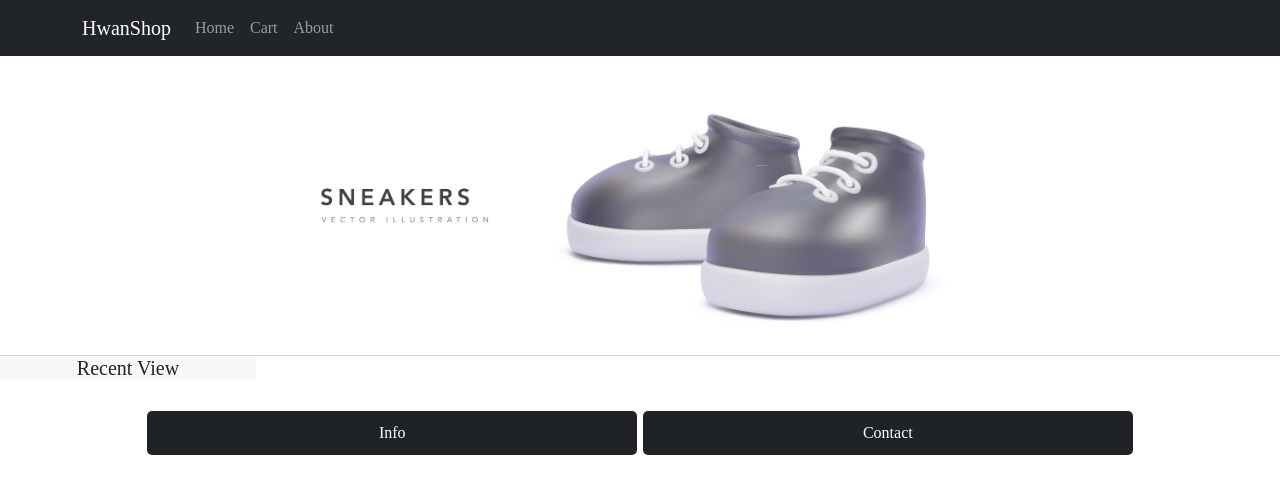
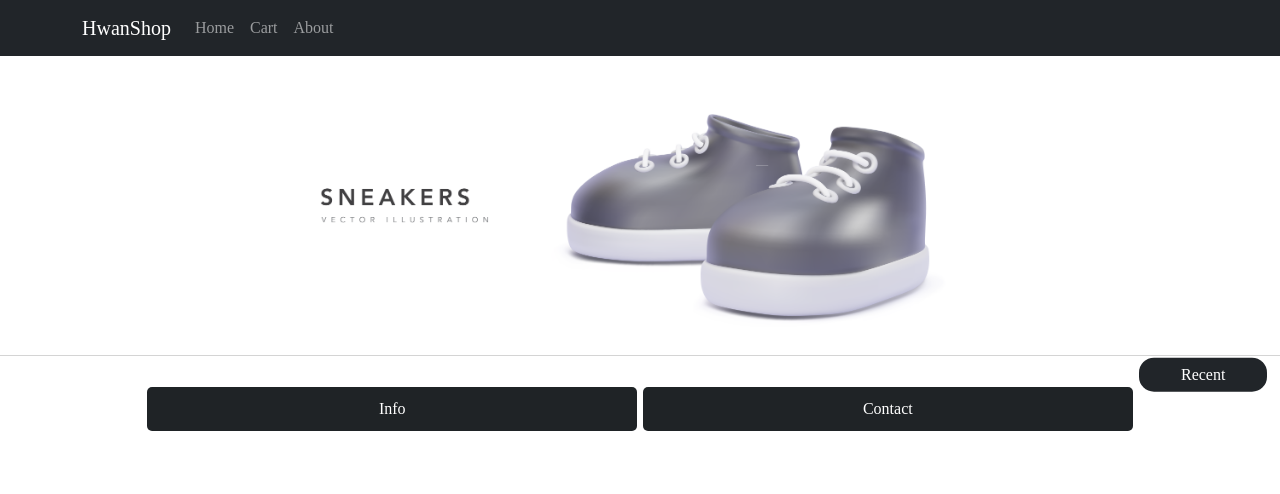
Before and after one commit to ssh-24/hwanshop, a React (Create React App) app: page /about in a window 1280 px wide. Shown: the top 494 px of the page. Built offline with nearby package versions, Linux system fonts and the light colour scheme; a web font is replaced by a local one.

Commit message:
230403 18:35 최근본 상품 구현 임시완료

```diff
--- a/src/App.css
+++ b/src/App.css
@@ -97,11 +97,18 @@
 }
 
 .recent-view-sidebar {
+  position: fixed;
   display: block;
   justify-content: center;
   align-items: center;
-  width: 20%;
-  background-color: rgb(247, 247, 247);
+  border-radius: 15px;
+  padding: 5px;
+  right: 1%;
+  width: 10%;
+  transform: translate(0,5%);
+  background: #212529;
+  color: #FFFFFF;
+  z-index: 2;
 }
 
 .App {
--- a/src/App.js
+++ b/src/App.js
@@ -12,7 +12,8 @@ import Contact from './pages/Contact';
 import Cart from './pages/Cart';
 import { Routes, Route, useNavigate } from 'react-router-dom';
 import axios from 'axios';
-import { useSelector } from "react-redux"
+import { useSelector, useDispatch } from "react-redux"
+import { setIsHome } from './store/ishomeSlice';
 
 function App() {
 
@@ -20,9 +21,12 @@ function App() {
   const [loading, setLoading] = useState(false);
   const [noMoreData, setNoMoreData] = useState(false);
   const [count, setCount] = useState(1);
+  const isHome = useSelector((state) => state.isHome) // 홈 화면인지 여부
   const watched = useSelector((state) => state.watched) // 최근본상품 state (redux store)
 
-  let navigate = useNavigate(); // 페이지 이동 함수
+  let navigate = useNavigate() // 페이지 이동 함수
+
+  let dispatch = useDispatch()
 
   useEffect(()=>{
     if (localStorage.getItem('watched') == null) {
@@ -48,9 +52,9 @@ function App() {
         <Container>
           <Navbar.Brand href="/">HwanShop</Navbar.Brand>
           <Nav className="me-auto">
-            <Nav.Link onClick={()=> navigate("/")}>Home</Nav.Link>
-            <Nav.Link onClick={()=> navigate("/cart")}>Cart</Nav.Link>
-            <Nav.Link onClick={()=> navigate("/about/info")}>About</Nav.Link>
+            <Nav.Link onClick={()=> {dispatch(setIsHome(true)); navigate("/")}}>Home</Nav.Link>
+            <Nav.Link onClick={()=> {dispatch(setIsHome(false)); navigate("/cart")}}>Cart</Nav.Link>
+            <Nav.Link onClick={()=> {dispatch(setIsHome(false)); navigate("/about/info")}}>About</Nav.Link>
           </Nav>
         </Container>
       </Navbar>
@@ -59,8 +63,10 @@ function App() {
       <div className="main-bg" style={{backgroundImage : 'url('+process.env.PUBLIC_URL + "/banner.png"+')'}}></div>
 
       {/* 최근 본 상품 */}
+      {
+        isHome ?
         <div className='recent-view-sidebar'>
-        <h5>Recent View</h5>
+          <div>Recent</div>
           {
             // 최근 본 상품이 있을 때만
             localStorage.getItem('watched') != null ?
@@ -71,12 +77,16 @@ function App() {
                   onClick={()=>{
                     // 상세 페이지로 이동
                     navigate('/detail/'+a)
+                    dispatch(setIsHome(false))
                   }}/>
               </div>)
             })
             : null
           }
         </div>
+        : null
+      }
+
 
       <Routes>
             <Route path="/" element={
--- a/src/Product.js
+++ b/src/Product.js
@@ -1,10 +1,13 @@
 /*eslint-disable*/
 import { useNavigate } from 'react-router-dom';
-import { useDispatch } from "react-redux"
+import { useDispatch, useSelector } from "react-redux"
 import { setWatched } from './store/watchedSlice';
+import { setIsHome } from './store/ishomeSlice';
 
 // 상품 컴포넌트
 const Product = (props) => {
+    const isHome = useSelector((state) => state.isHome) // 홈 화면인지 여부
+
     // 페이지 이동 함수
     let navigate = useNavigate()
 
@@ -22,6 +25,7 @@ const Product = (props) => {
                         dispatch(setWatched()) // state 최신화
                         // 상세 페이지로 이동
                         navigate('/detail/'+seq)
+                        dispatch(setIsHome(false))
                 }}/>
                 <h5 id="prd-title"
                     onClick={()=>{
@@ -29,6 +33,7 @@ const Product = (props) => {
                         dispatch(setWatched()) // state 최신화
                         // 상세 페이지로 이동
                         navigate('/detail/'+seq)
+                        dispatch(setIsHome(false))
                 }}>{props.data.title}</h5>
                 <p id="prd-price">{formatPrice}</p>
             </div>
--- a/src/store.js
+++ b/src/store.js
@@ -3,6 +3,7 @@ import stock from './store/stockSlice'
 import cart from './store/cartSlice'
 import user from './store/userSlice'
 import watched from './store/watchedSlice'
+import isHome from './store/ishomeSlice'
 
 // 반드시 여기서 export 해줘야함
 export default configureStore({
@@ -10,6 +11,7 @@ export default configureStore({
         cart : cart.reducer,
         stock : stock.reducer,
         user : user.reducer,
-        watched : watched.reducer
+        watched : watched.reducer,
+        isHome : isHome.reducer
     }
 })
--- /dev/null
+++ b/src/store/ishomeSlice.js
@@ -0,0 +1,16 @@
+/*eslint-disable*/
+import { createSlice } from '@reduxjs/toolkit'
+
+let isHome = createSlice({
+    name : '최근 본 상품',
+    initialState : true,
+    reducers : {
+        setIsHome(state, action) {
+            let YN = action.payload
+            return YN
+        }
+    }
+})
+
+export let { setIsHome } = isHome.actions
+export default isHome
```
Lines whose indentation alone changed are shown as unchanged.
